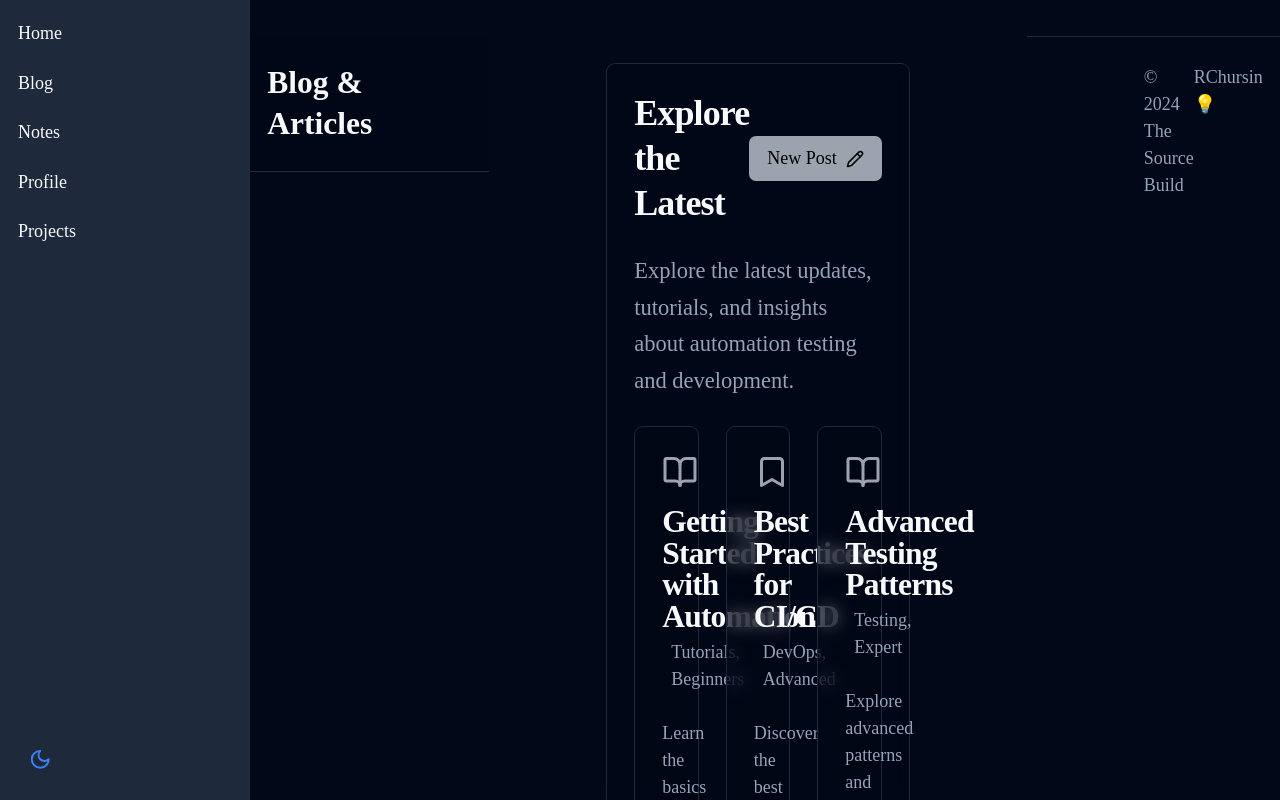
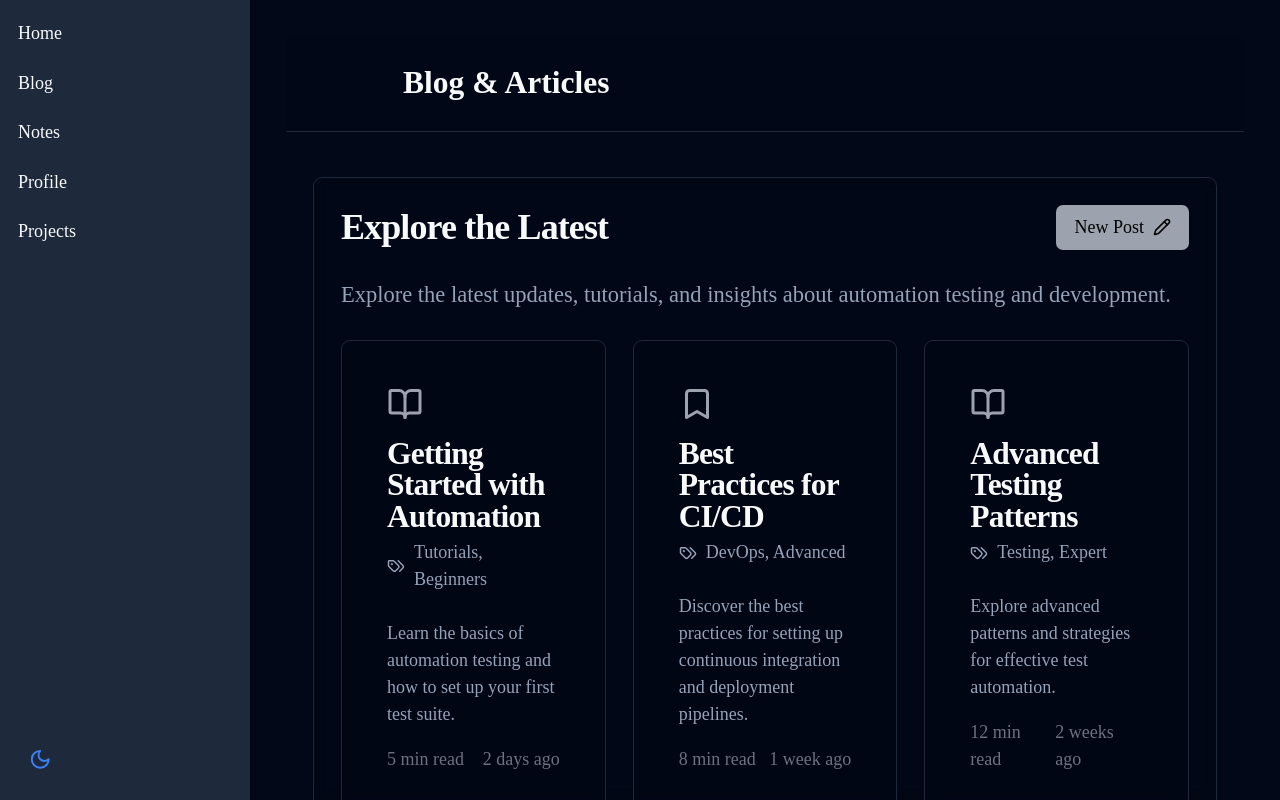
Before and after one commit to RChursin/automation-solution, a Next.js app in the folder apps/nextapp/: page /blog in a window 1280 px wide. Built offline with nearby package versions, Linux system fonts and the light colour scheme; no server answers.

Commit message:
Fix CSS and Pages for Blog and Home

```diff
--- a/apps/nextapp/src/app/(protected)/blog/page.tsx
+++ b/apps/nextapp/src/app/(protected)/blog/page.tsx
@@ -34,22 +34,23 @@ export default function BlogPage() {
   ];
 
   return (
-    <>
-      {/* Add bg-background/95 directly here */}
+    <div className="flex flex-col min-h-screen bg-background text-foreground">
+      {/* Header */}
       <header className={`${styles.blogHeader} bg-background/95`}>
-        <div className="container">
+        <div className="container mx-auto">
           <h2 className={styles.blogTitle}>Blog & Articles</h2>
         </div>
       </header>
 
-      <section className={styles.blogSection}>
-        <div className="container">
-          {/* Add bg-background/60 to contentCard here */}
+      {/* Main Content */}
+      <main className="flex-1 py-10">
+        <div className="container mx-auto px-6">
+          {/* Content Card */}
           <Card className={`${styles.contentCard} bg-background/60`}>
             <div className={styles.cardInner}>
               <div className={styles.headerRow}>
                 <h1 className={styles.heroTitle}>Explore the Latest</h1>
-                {/* Add hover:bg-gray-300 directly in JSX for newPostButton */}
+                {/* Apply hover:bg-gray-300 here */}
                 <Button className={`${styles.newPostButton} hover:bg-gray-300`}>
                   New Post
                   <Pencil className="ml-2 h-4 w-4" />
@@ -65,7 +66,7 @@ export default function BlogPage() {
                   /* Add bg-background/60 and hover:bg-background/70 here for blogCard */
                   <Card
                     key={index}
-                    className={`${styles.blogCard} bg-background/60 hover:bg-background/70`}
+                    className={`${styles.blogCard} bg-background/60 hover:bg-background/70 p-4 transition-colors`}
                   >
                     <CardHeader>
                       <post.icon className="h-8 w-8 text-gray-400 mb-2" />
@@ -93,16 +94,15 @@ export default function BlogPage() {
             <p>Last Updated: Today</p>
           </div>
         </div>
-      </section>
+      </main>
 
+      {/* Footer */}
       <footer className={styles.blogFooter}>
-        <div className="container">
-          <div className="flex justify-between text-sm text-muted-foreground">
-            <p>© 2024 The Source Build</p>
-            <p>RChursin 💡</p>
-          </div>
+        <div className="container mx-auto flex justify-between text-sm text-muted-foreground">
+          <p>© 2024 The Source Build</p>
+          <p>RChursin 💡</p>
         </div>
       </footer>
-    </>
+    </div>
   );
 }
--- a/apps/nextapp/src/app/(protected)/home/home.module.css
+++ b/apps/nextapp/src/app/(protected)/home/home.module.css
@@ -1,9 +1,6 @@
 /* apps/nextapp/src/app/(protected)/home/home.module.css */
 
 .header {
-  /* Previously included supports-[backdrop-filter]:bg-background/60 instructions,
-     now just use base classes in @apply.
-     Remove bg-background/95 from @apply and apply in JSX. */
   @apply border-b border-border backdrop-blur p-6;
 }
 
@@ -31,7 +28,6 @@
   @apply grid gap-6 md:grid-cols-2 lg:grid-cols-3;
 }
 
-/* Remove bg-background/60 from @apply and apply in JSX */
 .card {
   @apply backdrop-blur rounded-lg border;
 }
--- a/apps/nextapp/src/app/(protected)/home/page.tsx
+++ b/apps/nextapp/src/app/(protected)/home/page.tsx
@@ -16,38 +16,43 @@ export default async function Home() {
   }
 
   return (
-    <>
-      {/* Add bg-background/95 here instead of @apply */}
+    <div className="flex flex-col min-h-screen bg-background text-foreground">
+      {/* Header Section */}
       <header className={`${styles.header} bg-background/95`}>
-        <div className="container flex justify-between items-center">
-          <h1 className="text-3xl font-semibold text-foreground">Dashboard</h1>
+        <div className="container mx-auto flex justify-between items-center">
+          <h1 className="text-3xl font-semibold">Dashboard</h1>
           <p className="text-lg text-muted-foreground">
             Welcome back, {session.user.username}
           </p>
         </div>
       </header>
 
-      <section className="p-6">
-        <div className="container">
-          {/* Add bg-background/60 here instead of @apply in .card */}
-          <Card className={`rounded-lg p-6 bg-background/60 backdrop-blur border`}>
+      {/* Main Content */}
+      <main className="flex-1 py-10">
+        <div className="container mx-auto px-6">
+          {/* Hero Section */}
           <div className={styles.heroSection}>
             <div className="flex items-center justify-between">
-                <h1 className={styles.heroTitle}>Welcome to The Source Build</h1>
+              <h1 className={styles.heroTitle}>
+                Welcome to The Source Build
+              </h1>
               <Button variant="outline">Get Started</Button>
             </div>
 
-              <p className={styles.heroSubtitle}>
-                This is your centralized hub of The Source Build, where you can access all of our services and tools to help you build and deploy your applications and automation.
+            <p className={`${styles.heroSubtitle} max-w-3xl`}>
+              This is your centralized hub of The Source Build, where you can access all of our
+              services and tools to help you build and deploy your applications and automation.
             </p>
 
             <div className={styles.imageContainer}>
               <Image src="/sputnik.png" width={500} height={500} alt="Sputnik" />
             </div>
 
-              <div className={styles.cardGrid}>
-                {/* For each card, we can just rely on .card since we moved bg colors to JSX above */}
-                <Card className={`${styles.card} bg-background/60`}>
+            {/* Main Feature Card */}
+            <Card className="rounded-lg border bg-background/60 backdrop-blur p-6 space-y-6">
+              <div className="grid gap-6 md:grid-cols-3">
+                {/* Test Automation */}
+                <Card className="bg-background/60 backdrop-blur rounded-lg border p-4 hover:bg-background/70 transition-colors">
                   <CardHeader>
                     <CardTitle>Test Automation</CardTitle>
                     <CardDescription>End-to-end testing solutions</CardDescription>
@@ -59,7 +64,8 @@ export default async function Home() {
                   </CardContent>
                 </Card>
 
-                <Card className={`${styles.card} bg-background/60`}>
+                {/* CI/CD Integration */}
+                <Card className="bg-background/60 backdrop-blur rounded-lg border p-4 hover:bg-background/70 transition-colors">
                   <CardHeader>
                     <CardTitle>CI/CD Integration</CardTitle>
                     <CardDescription>Seamless deployment workflows</CardDescription>
@@ -71,7 +77,8 @@ export default async function Home() {
                   </CardContent>
                 </Card>
 
-                <Card className={`${styles.card} bg-background/60`}>
+                {/* Monitoring */}
+                <Card className="bg-background/60 backdrop-blur rounded-lg border p-4 hover:bg-background/70 transition-colors">
                   <CardHeader>
                     <CardTitle>Monitoring</CardTitle>
                     <CardDescription>Real-time system insights</CardDescription>
@@ -83,19 +90,20 @@ export default async function Home() {
                   </CardContent>
                 </Card>
               </div>
-            </div>
             </Card>
           </div>
-      </section>
+        </div>
+      </main>
 
+      {/* Footer Section */}
       <footer className={styles.footer}>
-        <div className="container flex flex-col gap-4">
+        <div className="container mx-auto flex flex-col gap-4">
           <div className="flex justify-between text-sm text-muted-foreground">
             <p>© 2024 The Source Build</p>
             <p>RChursin 💡</p>
           </div>
         </div>
       </footer>
-    </>
+    </div>
   );
 }
```
Also changed, not shown: apps/nextapp/src/app/(protected)/blog/blog.module.css (+0 -10 lines). Lines whose indentation alone changed are shown as unchanged.
